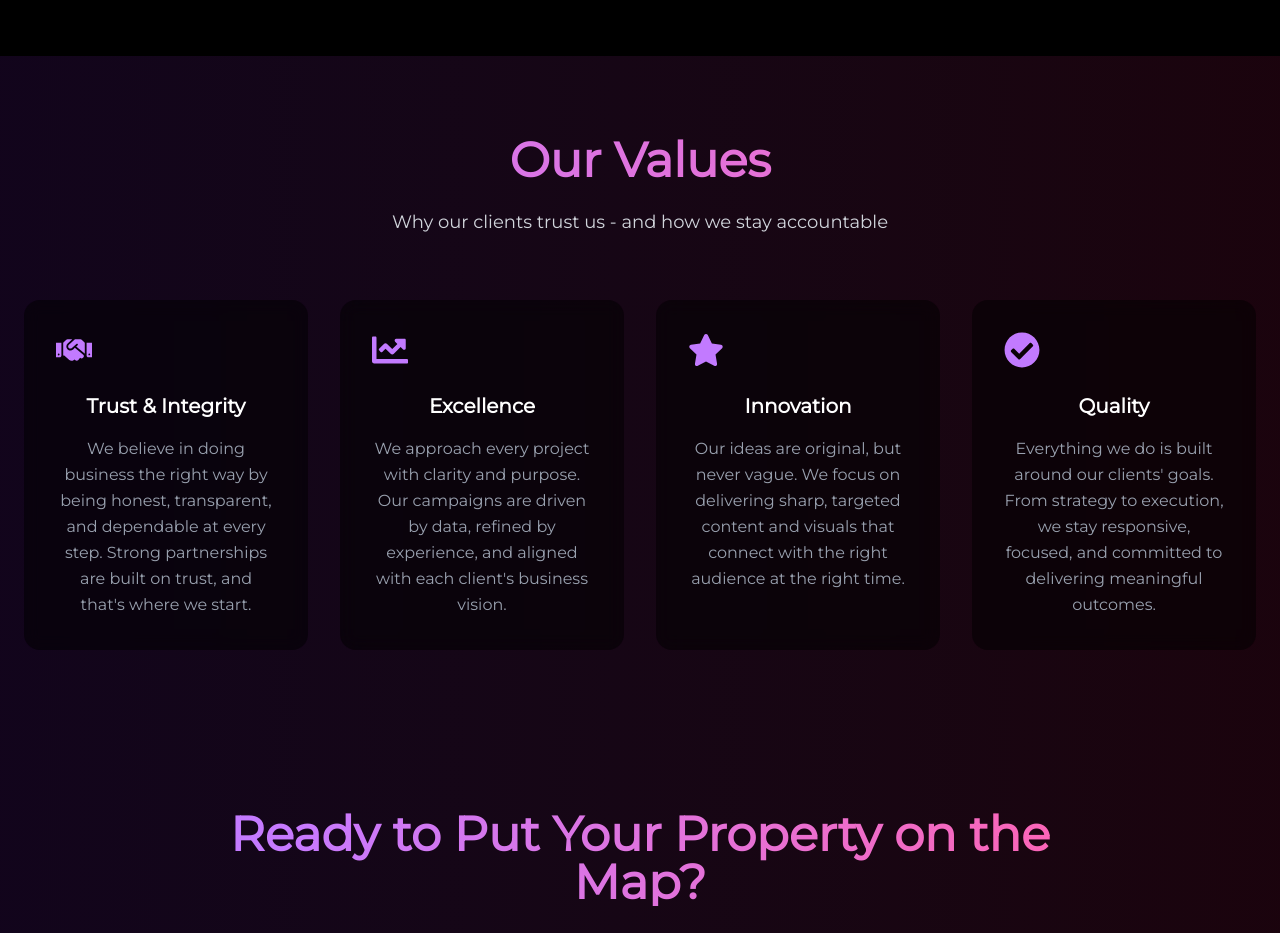
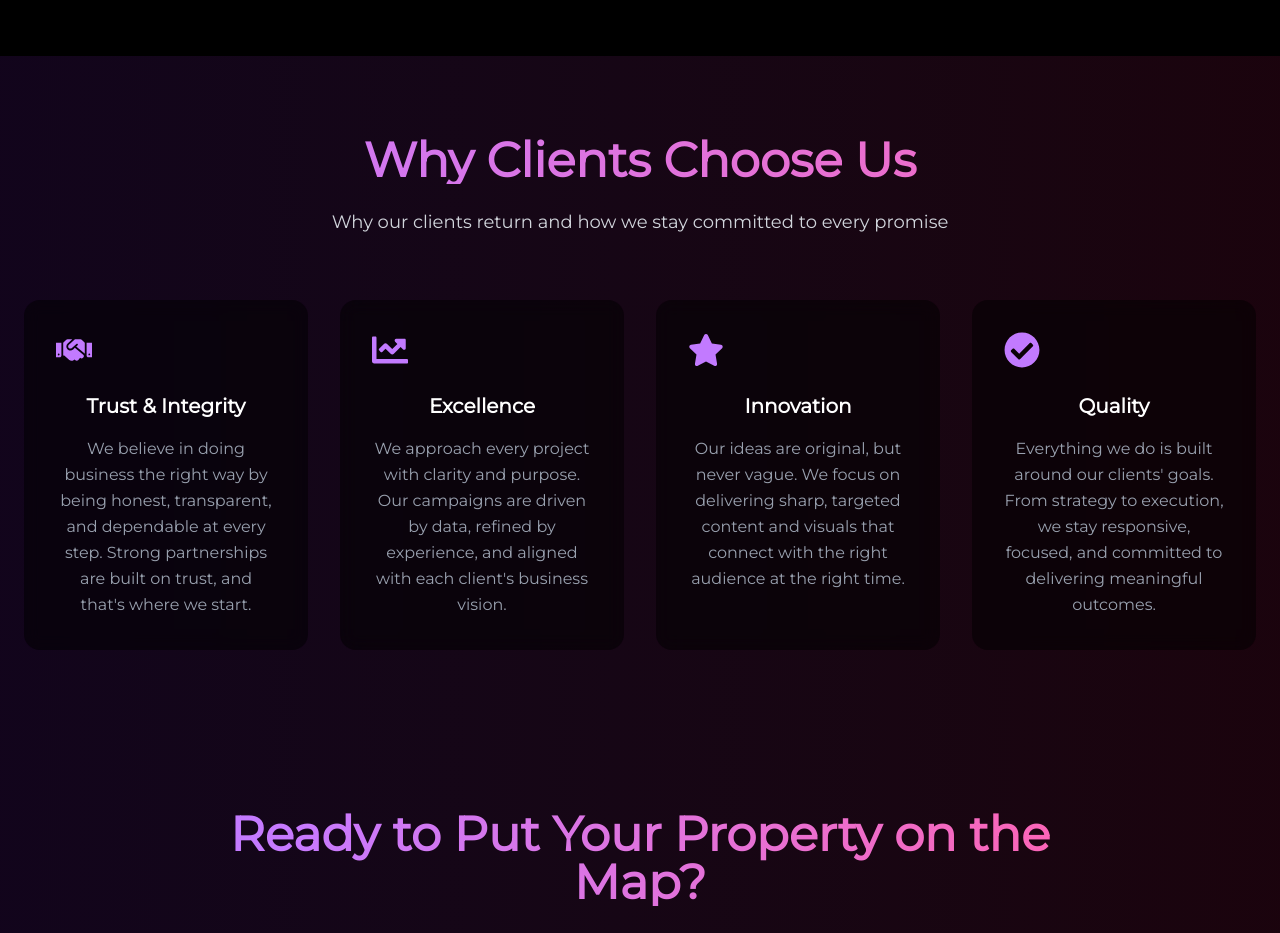
Before and after one commit to Jishnu-21/3rdshade-realty, a Next.js app in the folder client/: page /about in a window 1280 px wide. Shown: the part 1700-2633 px from the top of the page. Built offline with nearby package versions, Linux system fonts and the light colour scheme.

Commit message:
made changes

```diff
--- a/client/src/app/about/page.tsx
+++ b/client/src/app/about/page.tsx
@@ -215,10 +215,10 @@
             className="text-center mb-16"
           >
             <h2 className="text-4xl md:text-5xl font-bold mb-6 bg-gradient-to-r from-purple-400 to-pink-400 bg-clip-text text-transparent">
-              Our Values
+            Why Clients Choose Us
             </h2>
             <p className="text-gray-300 text-lg max-w-3xl mx-auto">
-            Why our clients trust us - and how we stay accountable
+            Why our clients return  and how we stay committed to every promise
             </p>
           </motion.div>
 
```
